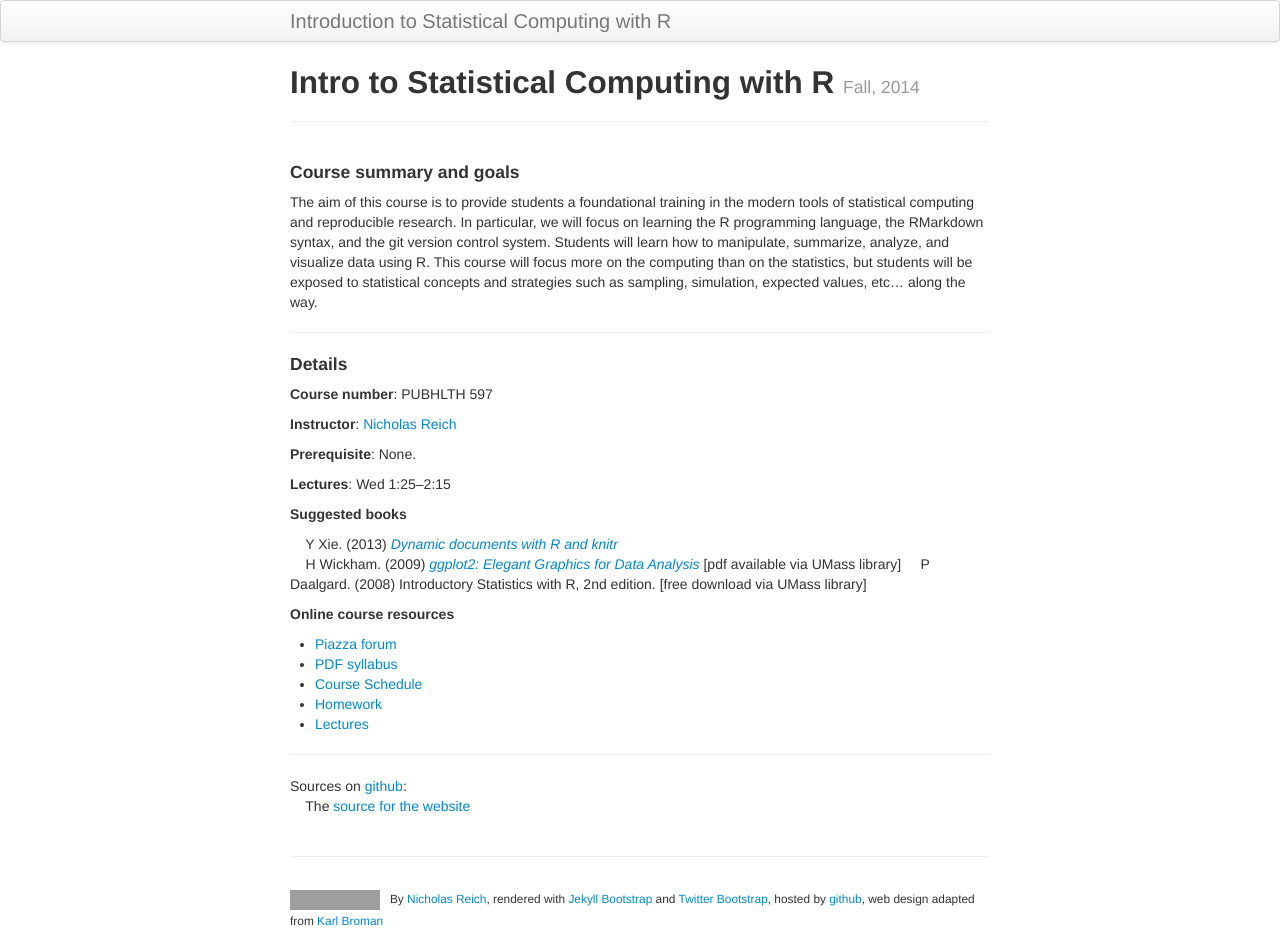
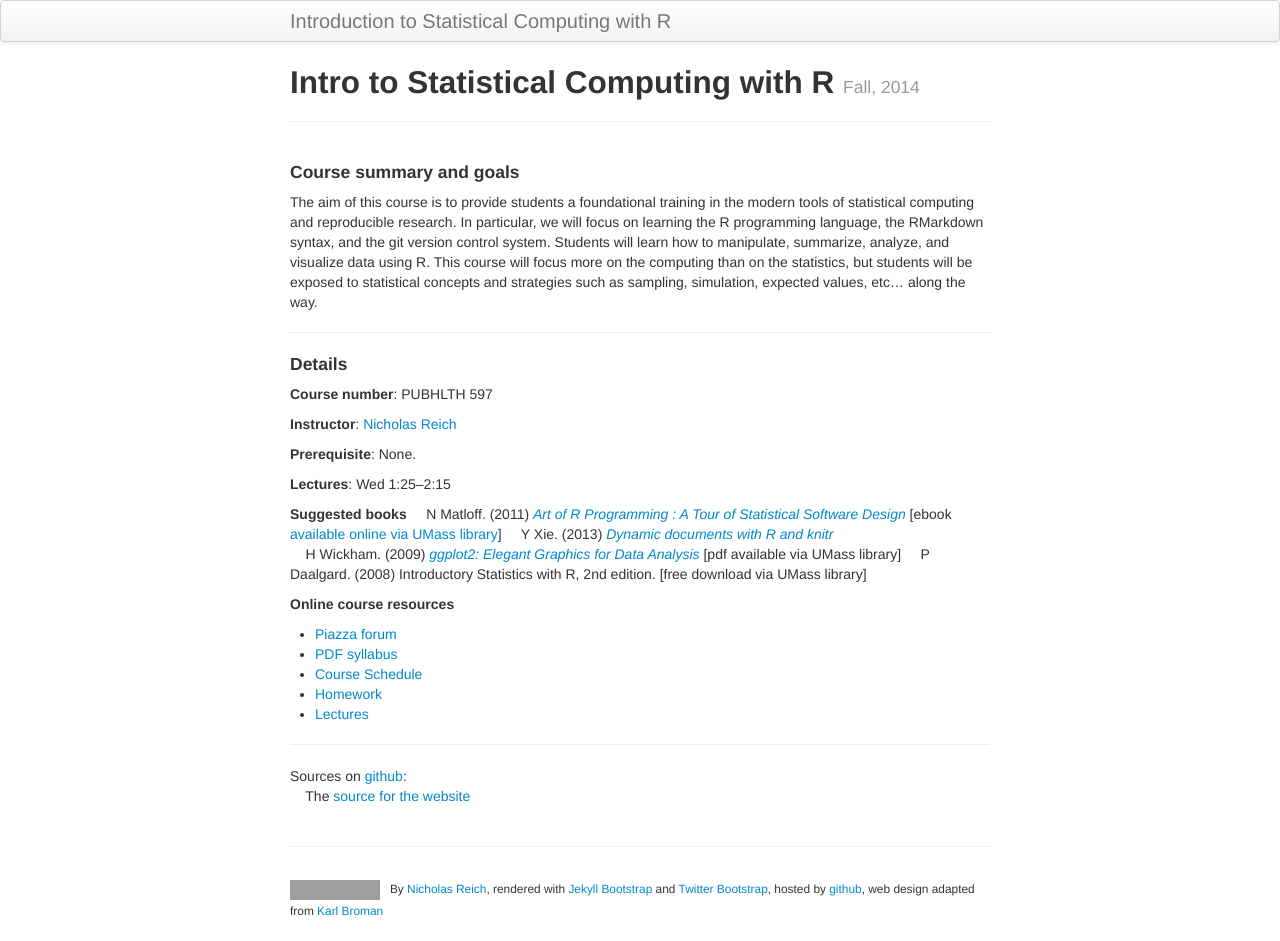
Before and after one commit to nickreich/statComp2014, a Jekyll site: the page built from index.md, in a window 1280 px wide. Built offline with Jekyll 4.4.1, drawn with Linux system fonts in a browser that asks for light colours; grey boxes are pictures that could not be loaded.

Commit message:
add Matloff book to website.

```diff
--- a/index.md
+++ b/index.md
@@ -26,7 +26,7 @@ The aim of this course is to provide students a foundational training in the mod
 <!--**[Resources and further reading](pages/resources.html)** -->
 
 **Suggested books**
-
+&nbsp; &nbsp; N Matloff. (2011) _[Art of R Programming : A Tour of Statistical Software Design](http://www.nostarch.com/artofr.htm)_ [ebook [available online via UMass library](http://silk.library.umass.edu/login?url=http://site.ebrary.com/lib/umassa/Top?id=10513550)]
 &nbsp; &nbsp; Y Xie. (2013) _[Dynamic documents with R and knitr](http://www.amazon.com/exec/obidos/ASIN/1482203537/7210-20)_<br>
 &nbsp; &nbsp; H Wickham. (2009) _[ggplot2: Elegant Graphics for Data Analysis](http://www.amazon.com/ggplot2-Elegant-Graphics-Data-Analysis/dp/0387981403/)_ [pdf available via UMass library]
 &nbsp; &nbsp; P Daalgard. (2008) Introductory Statistics with R, 2nd edition. [free download via UMass library]
```
